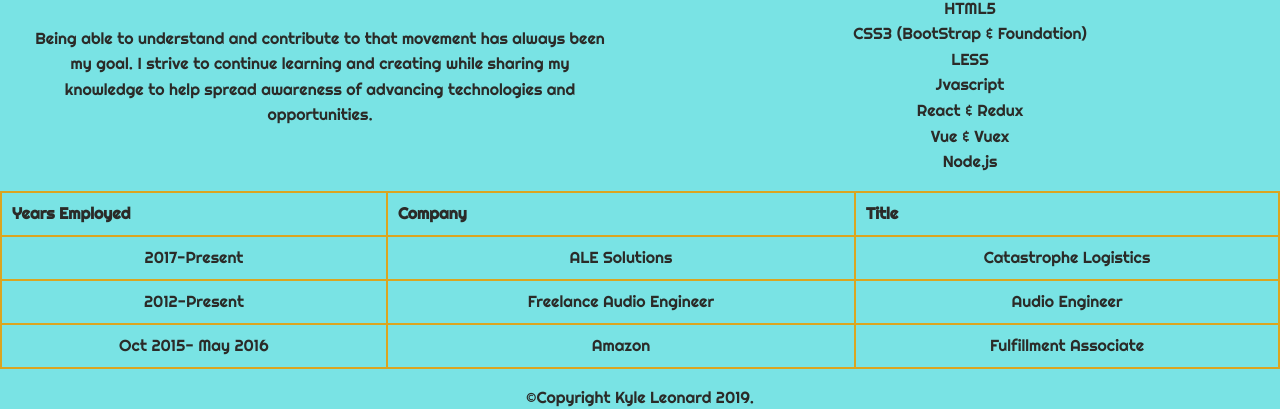
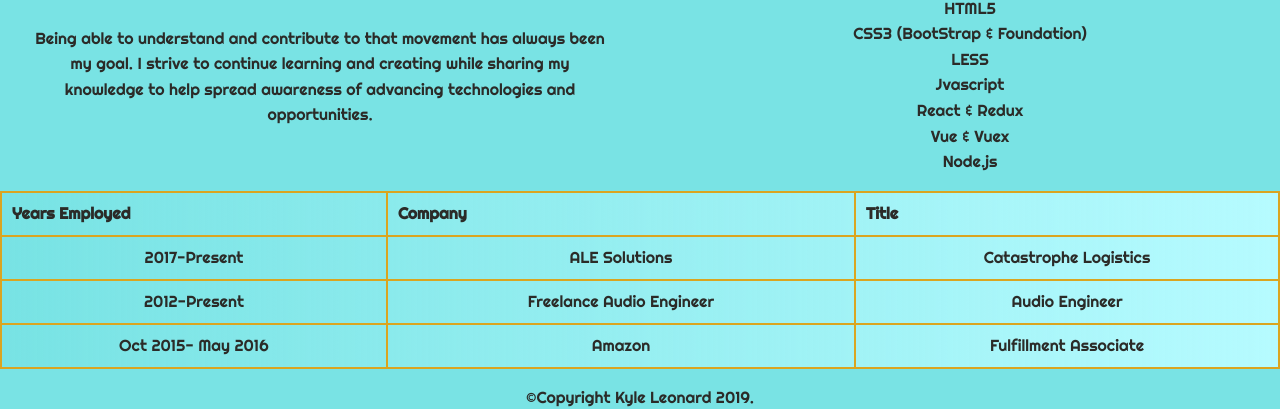
Before and after one commit to kdleonard93/KylitoExp, a website: page index.html in a window 1280 px wide. Shown: the part 603-1012 px from the top of the page. Drawn offline with Linux system fonts and the light colour scheme.

Commit message:
Slight changes to css coloring

```diff
--- a/scss/_custom.scss
+++ b/scss/_custom.scss
@@ -122,11 +122,6 @@ span {
     color: goldenrod;
    }
 
-td {
-    color:rgb(43, 43, 40);
-    border: 2px solid goldenrod;
-}
-
 .mid-area {
     display: flex;
     justify-content: space-evenly;
@@ -145,8 +140,15 @@ td {
     li {
         list-style-type: none;
     }
+}
 
+table {
+    background: linear-gradient(to right, rgba(107, 224, 226, .1), #b6fbff);
+}
 
+td {
+    color:rgb(43, 43, 40);
+    border: 2px solid goldenrod;
 }
 
 
```
Also changed, not shown: css/app.css.
